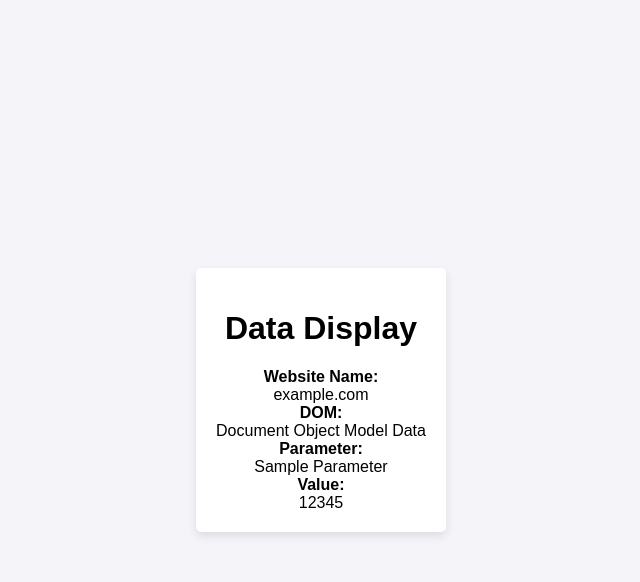
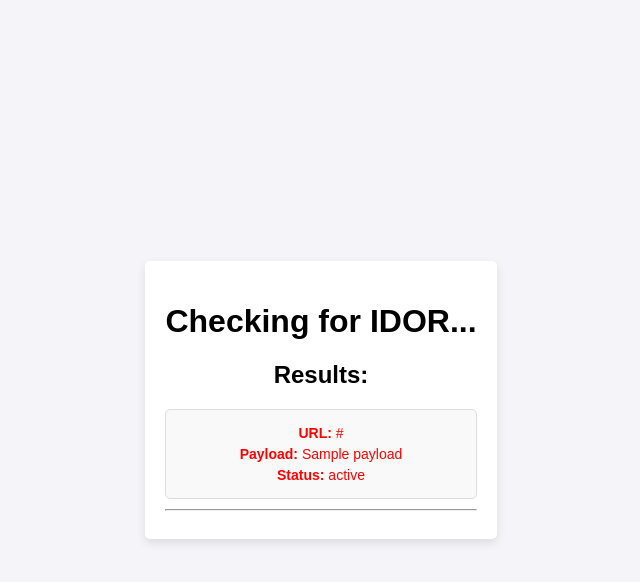
Before and after one commit to Ambady1/IDORnator, a Flask app: template templates/idor.html in a window 1280 px wide. Shown: the top 582 px of the page, without its empty margins (319-959 px from the left). Run offline with Flask 3, Linux system fonts and the light colour scheme; the template is opened without the code that fills it: most values are stand-ins (such as "Sample title", 1, 10 or a date in 2020).

Commit message:
Analyse status code and display with color code

```diff
--- a/idor.py
+++ b/idor.py
@@ -2,7 +2,6 @@ import requests
 from urllib.parse import urlencode, urlparse, parse_qs, urlunparse
 from process_Form import process_form
 
-# Example payloads to test
 temp_payload = ["1", "2", "3"]
 
 def send_idor(request):
@@ -10,38 +9,34 @@ def send_idor(request):
     Processes the form data, replaces the parameter value in the URL
     with items from the temp_payload list, and sends HTTP requests.
     """
-    # Extract mode and URL from the form
     mode, url = process_form(request)
+    parsed_url = urlparse(url)
+    query_params = parse_qs(parsed_url.query)
 
-    # Parse the URL into components
-    parsed_url = urlparse(url)
-    query_params = parse_qs(parsed_url.query)  # Extract query parameters
+    if not query_params:
+        return [{"url": url, "payload": "N/A", "status": "Invalid URL"}]
 
-    # Identify the first parameter to replace (if any)
-    if not query_params:
-        # return f"Invalid URL: {url}. No query parameters found."
-        print("Invalid URL")
-
-    # Extract the first parameter and its original value
     param_key = list(query_params.keys())[0]
 
-    # Send requests for each payload
+    # Collect responses
     responses = []
     for payload in temp_payload:
-        # Replace the parameter value with the payload
         query_params[param_key] = payload
         new_query = urlencode(query_params, doseq=True)
         modified_url = urlunparse(parsed_url._replace(query=new_query))
 
         try:
-            # Send the HTTP GET request
             response = requests.get(modified_url)
-            responses.append(
-                f"Payload: {payload} | Status: {response.status_code} | URL: {modified_url}"
-            )
+            responses.append({
+                "url": modified_url,
+                "payload": payload,
+                "status": response.status_code
+            })
         except requests.RequestException as e:
-            responses.append(f"Payload: {payload} | Error: {str(e)}")
+            responses.append({
+                "url": modified_url,
+                "payload": payload,
+                "status": f"Error: {str(e)}"
+            })
 
-    # Return the responses as a string for debugging/logging
-    # return "\n".join(responses)
-    print(responses)
+    return responses
--- a/main.py
+++ b/main.py
@@ -7,7 +7,8 @@ app = Flask(__name__)
 def index():
     if request.method == "POST":
         # Process the form and get the values
-        send_idor(request)
+        result = send_idor(request)
+        return render_template("idor.html",result = result)
     return render_template("home.html")
 
 if __name__ == "__main__":
--- a/static/main.css
+++ b/static/main.css
@@ -40,3 +40,30 @@ button {
 button:hover {
     background-color: #0056b3;
 }
+
+.result-item {
+    padding: 10px;
+    margin: 10px 0;
+    border: 1px solid #ddd;
+    border-radius: 5px;
+    background-color: #f9f9f9;
+}
+
+.result-item p {
+    margin: 5px 0;
+    font-size: 14px;
+}
+
+.result-item hr {
+    border: none;
+    border-top: 1px solid #ddd;
+    margin: 10px 0;
+}
+
+.text-green {
+    color: green;
+}
+
+.text-red {
+    color: red;
+}
--- a/templates/idor.html
+++ b/templates/idor.html
@@ -1,35 +1,22 @@
 {% extends "base.html" %}
 
 {% block head %}
-<title>Data Display</title>
+<title>Result Display</title>
 {% endblock %}
 
 {% block body %}
 <div class="container">
-    <h1>Data Display</h1>
-    <div>
-        <label for="website-name">Website Name:</label>
-        <div id="website-name" >
-            example.com
-        </div>
+    <h1>Checking for IDOR...</h1>
+    {% if result %}
+    <h2>Results:</h2>
+    {% for entry in result %}
+    <div class="result-item {{ 'text-green' if entry.status == 200 else 'text-red' }}">
+        <p><strong>URL:</strong> {{ entry.url }}</p>
+        <p><strong>Payload:</strong> {{ entry.payload }}</p>
+        <p><strong>Status:</strong> {{ entry.status }}</p>
     </div>
-    <div>
-        <label for="dom">DOM:</label>
-        <div id="dom" >
-            Document Object Model Data
-        </div>
-    </div>
-    <div>
-        <label for="parameter">Parameter:</label>
-        <div id="parameter" >
-            Sample Parameter
-        </div>
-    </div>
-    <div>
-        <label for="value">Value:</label>
-        <div id="value" >
-            12345
-        </div>
-    </div>
+    <hr>
+    {% endfor %}
+    {% endif %}
 </div>
 {% endblock %}
```
